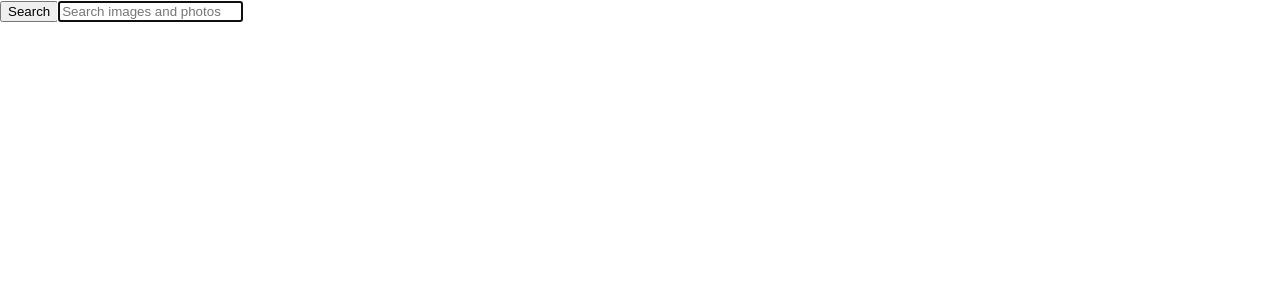
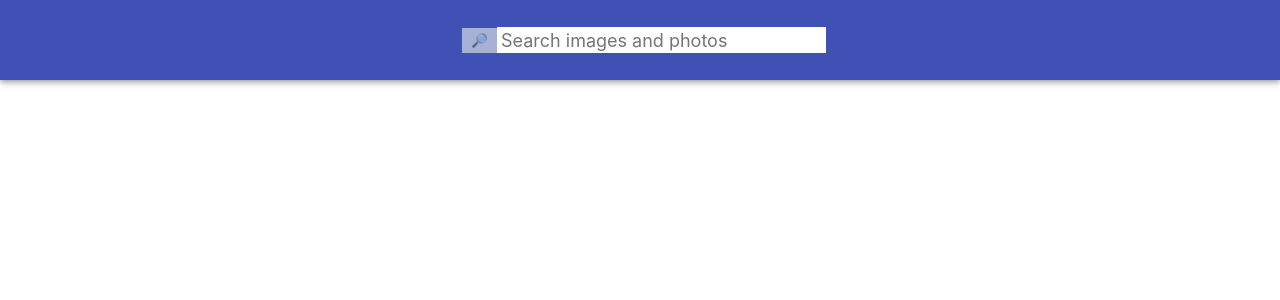
Before and after one commit to PanSerg/goit-react-hw-03-image-finder, a React (Create React App) app: page / in a window 1280 px wide. Shown: the top 300 px of the page. Built offline with nearby package versions, Linux system fonts and the light colour scheme.

Commit message:
add styles

```diff
--- a/src/components/App.jsx
+++ b/src/components/App.jsx
@@ -28,29 +28,13 @@ export class App extends Component {
 
         })))
         .catch(error => console.log(error))
-        .finally({isLoading: false});
+        .finally(()=> this.setState({ isLoading: false}));
     }
   };
 
- findImage = e => {
-      this.setState({ card: [], page: 1, inputValue: e.search });
-
-  }
-
-  // FindImage = e => {
-  //   if (e.search === '') {
-  //     alert('Enter text')
-  //   } else {
-  //     this.setState({ card: [] });
-  //     this.setState({ page: 1 });
-  //     this.setState({ isLoading: true });
-  //     this.setState({ inputValue: e.search });
-
-  //     getImages(e.search, 1)
-  //       .then(cards => this.setSate({ card: [...cards], isLoading: false }))
-  //       .catch(error => console.log(error));
-  //   }
-  // }
+  findImage = e => {
+    this.setState({ card: [], page: 1, inputValue: e.search });
+  };
 
   addPages = () => {
     this.setState(prevState => ({ page: prevState.page + 1 }))
--- /dev/null
+++ b/src/components/ImageGallery/ImageGallery.Styled.css
@@ -0,0 +1,12 @@
+.ImageGallery {
+    display: grid;
+    grid-template-columns: repeat(auto-fill, minmax(320px, 1fr));
+    max-width: calc(100vw - 48px);
+    grid-gap: 15px;
+    padding: 0;
+    margin-top: 0;
+    margin-bottom: 0;
+    margin-left: auto;
+    margin-right: auto;
+    list-style: none;
+}
--- a/src/components/ImageGallery/ImageGallery.js
+++ b/src/components/ImageGallery/ImageGallery.js
@@ -1,6 +1,7 @@
 import React from "react";
 import PropTypes from 'prop-types';
 import { ImageGalleryItem } from "components/ImageGalleryItem/ImageGalleryItem";
+import './ImageGallery.Styled.css';
 
 export const ImageGallery = ({ img }) => {
     return (
--- /dev/null
+++ b/src/components/ImageGalleryItem/GalleryItem.styled.css
@@ -0,0 +1,18 @@
+.ImageGalleryItem {
+    border-radius: 2px;
+    box-shadow: 0px 1px 3px 0px rgba(0, 0, 0, 0.2),
+      0px 1px 1px 0px rgba(0, 0, 0, 0.14), 0px 2px 1px -1px rgba(0, 0, 0, 0.12);
+}
+
+.ImageGalleryItem-image {
+    width: 100%;
+    height: 260px;
+    transition: transform 250ms cubic-bezier(0.4, 0, 0.2, 1);
+    object-fit: cover;
+    vertical-align: top;
+}
+
+.ImageGalleryItem-image:hover {
+    transform: scale(1.02);
+    cursor: zoom-in;
+}
--- a/src/components/ImageGalleryItem/ImageGalleryItem.js
+++ b/src/components/ImageGalleryItem/ImageGalleryItem.js
@@ -1,6 +1,7 @@
 import React, { Component } from "react";
 import PropTypes from 'prop-types';
 import { Modal } from "components/Modal/Modal";
+import './GalleryItem.styled.css';
 
 export class ImageGalleryItem extends Component {
     state = {
@@ -20,8 +21,8 @@ export class ImageGalleryItem extends Component {
         const { largeImageURL, tags } = this.props
         return (
           <>
-            <li className="gallery-item">
-              <img className="Image-gallery-item"
+            <li className="ImageGalleryItem">
+              <img className="ImageGalleryItem-image"
                 src={largeImageURL}
                 alt={tags}
                 width="300px"
@@ -29,7 +30,7 @@ export class ImageGalleryItem extends Component {
               />
             </li>
                 {this.state.openModal === true &&
-                    <Modal closeModal={this.closeModal} srs={this.state.src} />}
+                    <Modal closeModal={this.closeModal} srс={this.state.src} />}
           </>
         );
     }
--- a/src/components/Searchbar/Searchbar.js
+++ b/src/components/Searchbar/Searchbar.js
@@ -1,5 +1,6 @@
 import React from "react";
 import { Formik, Form, Field } from "formik";
+import './search.styled.css';
 
 export const Searchbar = ({ onSubmit }) => {
    const handleSubmit = (values, actions) => {
@@ -8,17 +9,17 @@ export const Searchbar = ({ onSubmit }) => {
     }
 
     return (
-        <Formik initialValues={{search: ''}} onSubmit={handleSubmit}>
+      <Formik initialValues={{ search: '' }} onSubmit={handleSubmit}>
         <Form className="form-find">
-                <button type="submit" className="button-SearchForm">
-                    <span>Search</span>
+          <button type="submit" className="button button-SearchForm">
+            <span>&#128270;</span>
           </button>
 
           <label>
             <Field
               className="SearchForm-input"
               type="text"
-                    name='search'
+              name="search"
               autoFocus
               placeholder="Search images and photos"
             />
--- /dev/null
+++ b/src/components/Searchbar/search.styled.css
@@ -0,0 +1,63 @@
+.form-find {
+    top: 0;
+    left: 0;
+    display: flex;
+    align-items: center;
+    justify-content: center;
+    position: sticky;
+    z-index: 1100;
+    min-height: 60px;
+    padding-right: 24px;
+    padding-left: 24px;
+    padding-top: 10px;
+    padding-bottom: 10px;
+    color: #fff;
+    background-color: #3f51b5;
+    box-shadow: 0px 2px 4px -1px rgba(0, 0, 0, 0.2),
+  0px 4px 5px 0px rgba(0, 0, 0, 0.14), 0px 1px 10px 0px rgba(0, 0, 0, 0.12);
+}
+
+.Search-form {
+    display: flex;
+    align-items: center;
+    width: 100%;
+    max-width: 600px;
+    background-color: #fff;
+    overflow: hidden;
+    border-radius: 3px;
+}
+
+.button-SearchForm {
+    display: inline-block;
+    width: 35px;
+    height: 25px;
+    border: 0;
+    background-size: 40%;
+    background-position: center;
+    background-repeat: no-repeat;
+    opacity: 0.6;
+
+    transition: opacity 250ms cubic-bezier(0.4, 0, 0.2, 1);
+    cursor: pointer;
+    outline: none;
+}
+
+.SearchForm-button:hover {
+  opacity: 1;
+}
+
+.SearchForm-input {
+    display: inline-block;
+    width: 100%;
+    font: inherit;
+    font-size: 20px;
+    border: none;
+    outline: none;
+    padding-left: 4px;
+    padding-right: 4px;
+}
+
+.SearchForm-input::placeholder {
+  font: inherit;
+  font-size: 18px;
+}
```
Lines whose indentation alone changed are shown as unchanged.
